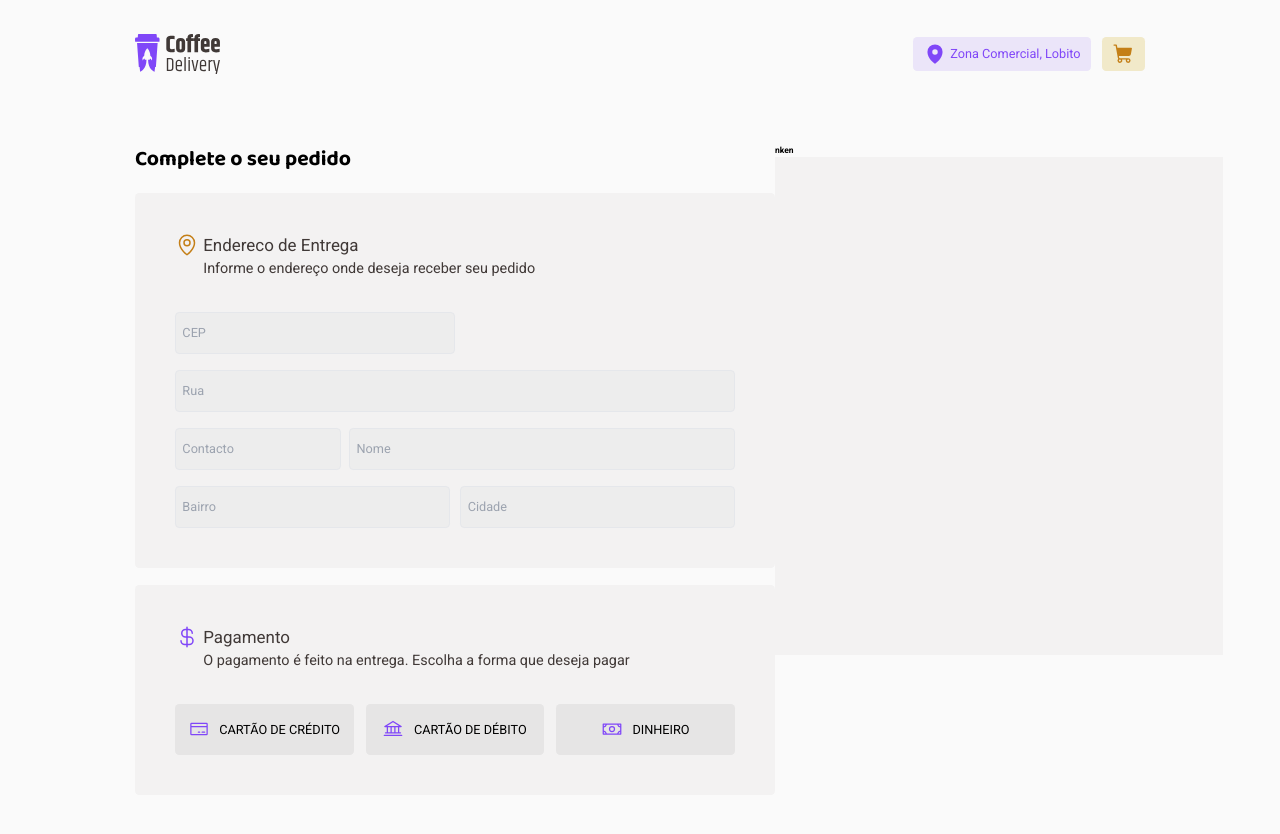
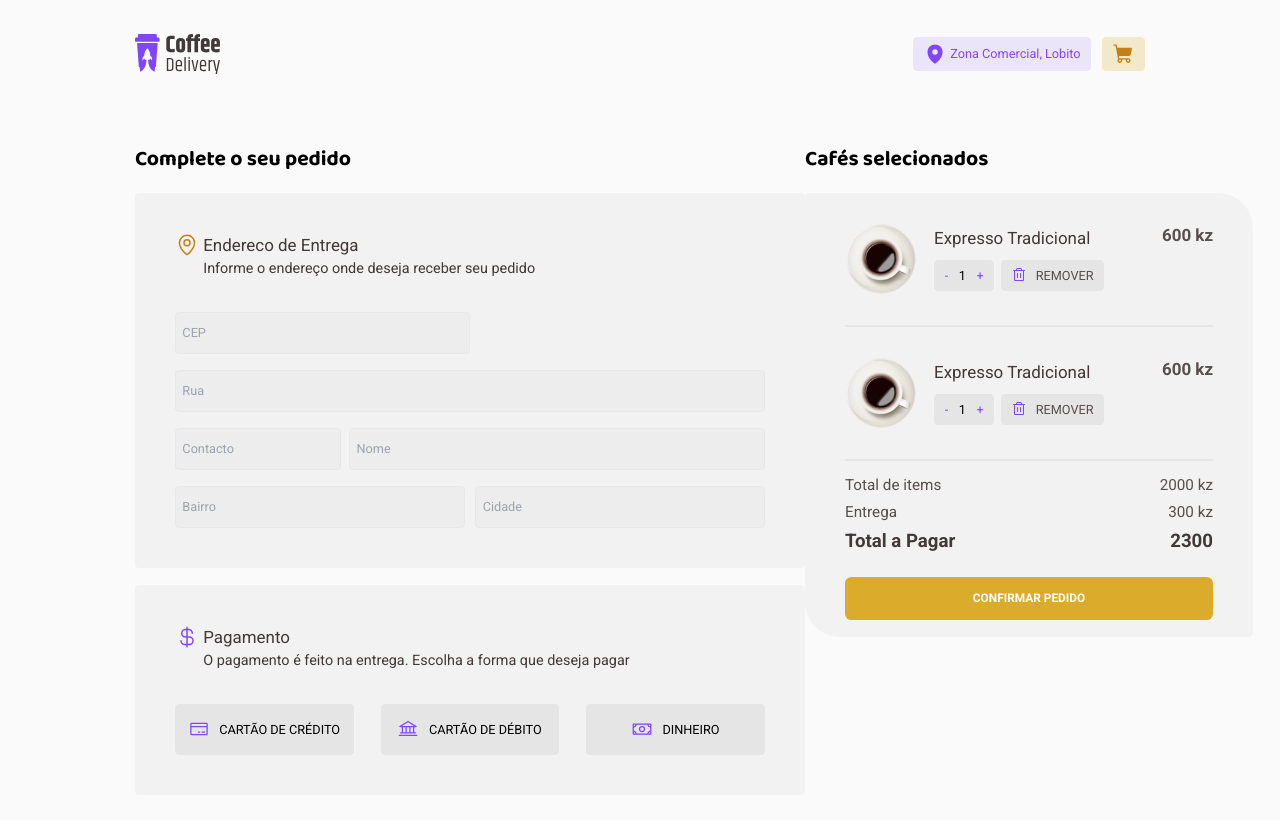
Before and after one commit to Mariano1994/coffeeDelivery, a React (Vite) app: page /cart in a window 1280 px wide. Shown: the top 834 px of the page. Built offline with nearby package versions, Linux system fonts and the light colour scheme.

Commit message:
Create CoffeeItem to display on cart

```diff
--- /dev/null
+++ b/src/components/CartCoffeeItem.jsx
@@ -0,0 +1,41 @@
+import { Trash } from "@phosphor-icons/react";
+import imageEx from "../assets/products/10.png";
+
+const CartCoffeeItem = () => {
+  return (
+    <>
+      <div className="flex items-start py-[30px]">
+        <div className="flex items-center gap-8 flex-1">
+          <img src={imageEx} className=" w-[8.5rem] h-[8.5rem]" />
+          <div className="flex flex-col">
+            <span className="text-base-subtitle text-[2rem] font-normal">
+              {" "}
+              Expresso Tradicional
+            </span>
+            <div className="flex items-center gap-3 mt-[8px]">
+              <div className="flex items-center py-3 px-5 bg-base-button text-[1.5rem] rounded-lg gap-5">
+                <span className="text-purple text-[1.5rem] cursor-pointer">
+                  -
+                </span>
+                <span>1</span>
+                <span className="text-purple text-[1.5rem] cursor-pointer">
+                  +
+                </span>
+              </div>
+              <div className="flex items-center py-3 px-5 bg-base-button text-[1.5rem] rounded-lg gap-4 cursor-pointer hover:brightness-95">
+                <Trash size={16} className="text-purple" />
+                <span className="text-base-text">
+                  {"remover".toUpperCase()}
+                </span>
+              </div>
+            </div>
+          </div>
+        </div>
+        <span className="text-base-text text-[2rem] font-bold"> 600 kz</span>
+      </div>
+      <div className="border-[0.1px] border-base-button w-full"></div>
+    </>
+  );
+};
+
+export default CartCoffeeItem;
--- a/src/components/CoffeeMenu.jsx
+++ b/src/components/CoffeeMenu.jsx
@@ -5,16 +5,11 @@ const CoffeeMenu = () => {
   const [coffeeData, setCoffeeData] = [dammyData];
   return (
     <>
-      <div className="mx-[135px] mt-[25rem] flex items-center gap-8">
-        <h2 className="font-['Baloo_2'] text-[3.5rem] font-bold mb-[5.4rem]">
+      <div className="mx-[135px] mt-[5.5rem] flex items-center gap-8">
+        <h2 className="font-['Baloo_2'] text-[3.5rem] font-bold mb-[4rem]">
           {" "}
-          Nossos cafes
+          Nossos cafés
         </h2>
-        <input
-          type="text"
-          placeholder="Pesquise cafe"
-          className=" h-[38px] w-[38%] p-3 text-[1.5rem] border-solid border-[1px]  border-yellow-light rounded-full bg-transparent outline-none -mt-[5rem] text-yellow-dark"
-        />
       </div>
       <div className="mx-[200px] mt-[3rem]">
         <div className="flex justify-center items-center w-full ">
--- a/src/components/Testimonials.jsx
+++ b/src/components/Testimonials.jsx
@@ -50,7 +50,7 @@ const Testimonials = () => {
         </div>
 
         <span className="text-[1.8rem] font-medium">
-          <span className="text-yellow-dark font-extrabold">+50.000</span> cafes
+          <span className="text-yellow-dark font-extrabold">+50.000</span> cafés
           entregados no último ano
         </span>
       </div>
--- a/src/pages/Cart.jsx
+++ b/src/pages/Cart.jsx
@@ -1,25 +1,64 @@
 import AddressForm from "../components/AddressForm";
-import { MapPin } from "@phosphor-icons/react";
 import PaymentOptinos from "../components/PaymentOptions";
+import CartCoffeeItem from "../components/CartCoffeeItem";
 
 const Cart = () => {
   return (
     <>
-      <div className="mx-[135px] bg-background mt-[70px] h-screen">
+      <div className="mx-[135px] bg-background mt-[70px] pb-[3rem]">
         <div className="flex items-start justify-between">
           <div className="flex flex-col gap-8">
             <strong className="text-[2.5rem] font-['baloo_2']">
               Complete o seu pedido
             </strong>
 
-            <div className="flex flex-col justify-center gap-8 flex-1 w-[640px]">
+            <div className="flex flex-col justify-center gap-8 flex-1 w-[670px]">
               <AddressForm />
               <PaymentOptinos />
             </div>
           </div>
-          <div>
-            <strong>nken</strong>
-            <div className="w-[448px] h-[498px] bg-base-card"></div>
+          <div className=" flex flex-col gap-8">
+            <strong className="text-[2.5rem] font-['baloo_2']">
+              Cafés selecionados
+            </strong>
+            <div className="w-[448px] h-auto bg-base-card rounded-tr-[35px] rounded-bl-[35px] rounded-tl-lg rounded-br-lg px-[40px]">
+              <CartCoffeeItem />
+              <CartCoffeeItem />
+
+              <div className="mt-[1.5rem] flex flex-col gap-[0.5rem] mb-[2rem]">
+                <div className="flex items-center justify-between">
+                  <span className=" text-[1.8rem] text-base-text">
+                    {" "}
+                    Total de items
+                  </span>
+                  <span className=" text-[1.8rem] text-base-text">
+                    {" "}
+                    2000 kz
+                  </span>
+                </div>
+                <div className="flex items-center justify-between">
+                  <span className=" text-[1.8rem] text-base-text">
+                    {" "}
+                    Entrega
+                  </span>
+                  <span className=" text-[1.8rem] text-base-text"> 300 kz</span>
+                </div>
+                <div className="flex items-center justify-between">
+                  <span className=" text-[2.2rem] font-semibold text-base-subtitle">
+                    {" "}
+                    Total a Pagar
+                  </span>
+                  <span className=" text-[2.2rem] font-semibold text-base-subtitle">
+                    {" "}
+                    2300
+                  </span>
+                </div>
+
+                <button className="w-full py-[1.5rem] text-white bg-yellow rounded-xl text-[1.4rem] mt-8 font-bold hover:brightness-95">
+                  {"Confirmar Pedido".toUpperCase()}
+                </button>
+              </div>
+            </div>
           </div>
         </div>
       </div>
```
